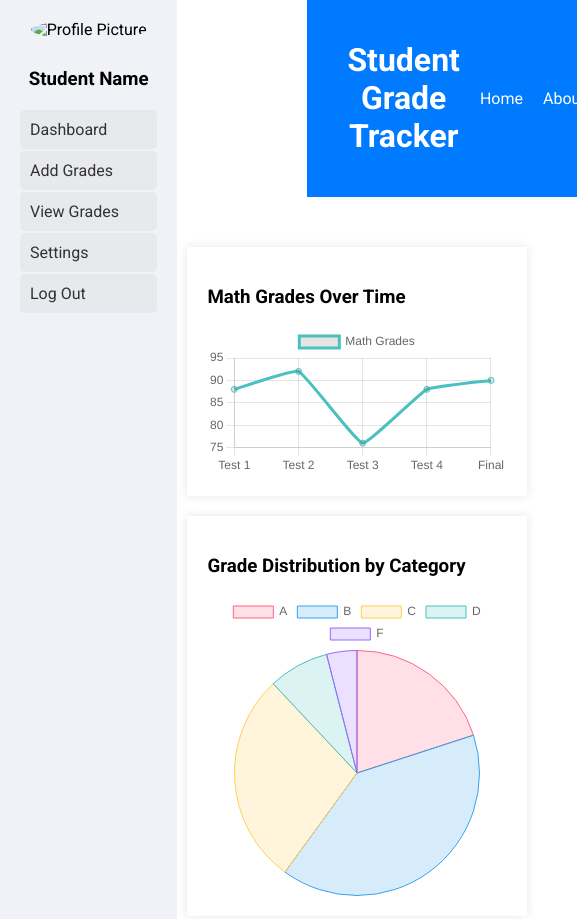
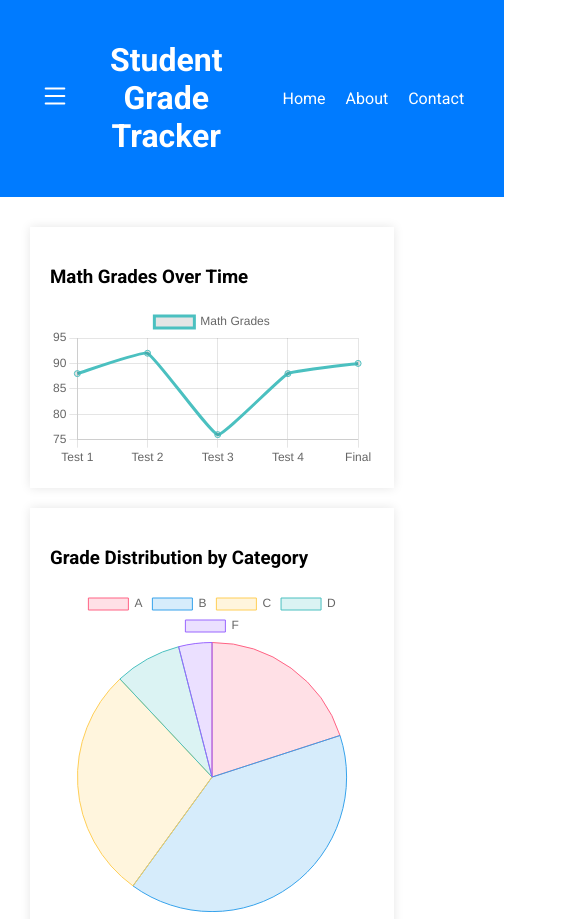
Before and after one commit to rishhi-patel/HTML-Final-project, a plain HTML site: page index.html in a window 390 px wide. Shown: the top 919 px of the page, 585 px wide, since content can reach past the window. Drawn offline with nearby package versions, Linux system fonts and the light colour scheme.

Commit message:
UI fixes

```diff
--- a/index.html
+++ b/index.html
@@ -13,15 +13,26 @@
     <script src="https://cdn.jsdelivr.net/npm/chart.js"></script>
   </head>
   <body>
-    <div>
+    <div class="content-wrapper">
       <div class="sidebar">
         <div class="profile-info">
-          <img
-            src="profile-pic.jpg"
-            alt="Profile Picture"
-            class="profile-pic"
+          <div class="hamburger-menu">
+            <svg
+              xmlns="http://www.w3.org/2000/svg"
+              width="30"
+              height="30"
+              fill="currentColor"
+              class="bi bi-list"
+              viewBox="0 0 16 16"
+            >
+              <path
+                fill-rule="evenodd"
+                d="M2.5 12a.5.5 0 0 1 .5-.5h10a.5.5 0 0 1 0 1h-10a.5.5 0 0 1-.5-.5zm0-4a.5.5 0 0 1 .5-.5h10a.5.5 0 0 1 0 1h-10a.5.5 0 0 1-.5-.5zm0-4a.5.5 0 0 1 .5-.5h10a.5.5 0 0 1 0 1h-10a.5.5 0 0 1-.5-.5z"
               />
-          <h3>Student Name</h3>
+            </svg>
+          </div>
+          <img src="images/rishhi.jpeg" alt="pic" class="profile-pic" />
+          <h3>Rishi Patel</h3>
         </div>
         <nav class="sidebar-nav">
           <ul>
@@ -33,10 +44,25 @@
           </ul>
         </nav>
       </div>
-    </div>
       <div class="main-section">
+        <main>
           <header>
             <div class="header-content">
+              <div class="hamburger-menu">
+                <svg
+                  xmlns="http://www.w3.org/2000/svg"
+                  width="30"
+                  height="30"
+                  fill="currentColor"
+                  class="bi bi-list"
+                  viewBox="0 0 16 16"
+                >
+                  <path
+                    fill-rule="evenodd"
+                    d="M2.5 12a.5.5 0 0 1 .5-.5h10a.5.5 0 0 1 0 1h-10a.5.5 0 0 1-.5-.5zm0-4a.5.5 0 0 1 .5-.5h10a.5.5 0 0 1 0 1h-10a.5.5 0 0 1-.5-.5zm0-4a.5.5 0 0 1 .5-.5h10a.5.5 0 0 1 0 1h-10a.5.5 0 0 1-.5-.5z"
+                  />
+                </svg>
+              </div>
               <h1>Student Grade Tracker</h1>
               <nav class="main-nav">
                 <ul>
@@ -48,7 +74,6 @@
             </div>
           </header>
 
-      <main>
           <div class="grid-container">
             <div class="grid-item">
               <h3>Math Grades Over Time</h3>
@@ -68,8 +93,8 @@
             </div>
           </div>
         </main>
-
         <footer>Footer content</footer>
+      </div>
     </div>
     <script src="scripts/script.js"></script>
   </body>
--- a/scripts/script.js
+++ b/scripts/script.js
@@ -1,5 +1,9 @@
 $(document).ready(function () {
-  // Adjusted path to point to the 'data' folder
+  $(document).ready(function () {
+    $(".hamburger-menu").click(function () {
+      $(".sidebar").toggleClass("active")
+    })
+  })
   $.getJSON("data/grades.json", function (data) {
     // Initialize the line chart with Math grades
     var ctxLine = document.getElementById("line-chart").getContext("2d")
--- a/styles/style.css
+++ b/styles/style.css
@@ -21,8 +21,6 @@ header {
   background-color: #007bff;
   color: white;
   padding: 20px 40px;
-  width: calc(100vw - 200px);
-  margin-left: auto;
 }
 
 .header-content {
@@ -89,9 +87,34 @@ header {
   background-color: #d1d4da;
 }
 
+.hamburger-menu {
+  display: none; /* Always show hamburger menu */
+  cursor: pointer;
+}
+
+.sidebar {
+  transition: transform 0.3s ease;
+  position: fixed;
+  width: 10%; /* Adjust width as necessary */
+  height: 100vh;
+  z-index: 1000;
+}
+
+.sidebar.active {
+  transform: translateX(0); /* Sidebar visible when active */
+}
+
+.main-section {
+  width: 100%; /* Ensure main section uses full width when sidebar is not active */
+}
+
+.header-content {
+  display: flex;
+  justify-content: space-between; /* Adjust based on your layout */
+}
+
 main {
   flex: 1;
-  padding: 20px;
   margin-left: 200px;
 }
 
@@ -154,9 +177,17 @@ tr:hover {
 }
 
 @media (max-width: 500px) {
+  header {
+    width: 100%;
+  }
+  .hamburger-menu {
+    display: block;
+  }
   .sidebar {
-    position: relative;
+    /* position: relative; */
+    transform: translateX(-100%);
     width: 100%;
+    height: 100%;
   }
   main {
     margin-left: 0;
```
Also changed, not shown: 1 other file. Lines whose indentation alone changed are shown as unchanged.
